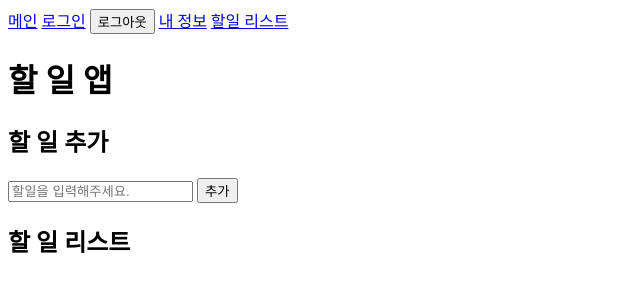
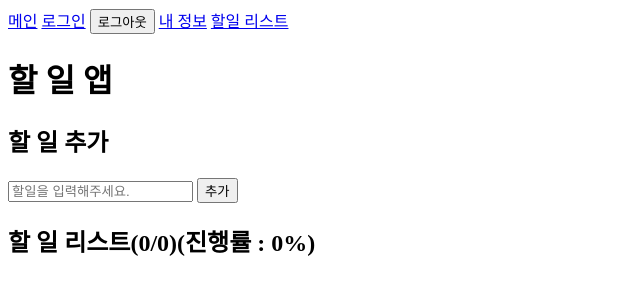
Before and after one commit to leejuyeon7852/surl-first-10, a SvelteKit app in the folder front/: page /todo in a window 1280 px wide. Shown: the top 300 px of the page, without its empty margins (0-640 px from the left). Built offline with nearby package versions, Linux system fonts and the light colour scheme.

Commit message:
#7 할일 앱 진행률 표시

```diff
--- a/front/src/routes/todo/+page.svelte
+++ b/front/src/routes/todo/+page.svelte
@@ -8,6 +8,9 @@
 
 	let todosLastId = 0;
 	const todos = $state<Todo[]>([]);
+	const todosCount = $derived(todos.length);
+	const doneCount = $derived(todos.filter((todo) => todo.done).length);
+	const donePercent = $derived(todosCount == 0 ? 0 : Math.round((doneCount / todosCount) * 100));
 
 	function addTodo(this: HTMLFormElement) {
 		const form: HTMLFormElement = this;
@@ -81,7 +84,7 @@
 	<button type="submit">추가</button>
 </form>
 
-<h2>할 일 리스트</h2>
+<h2>할 일 리스트({doneCount}/{todosCount})(진행률 : {donePercent}%)</h2>
 
 <ul>
 	{#each todos as todo (todo.id)}
```
